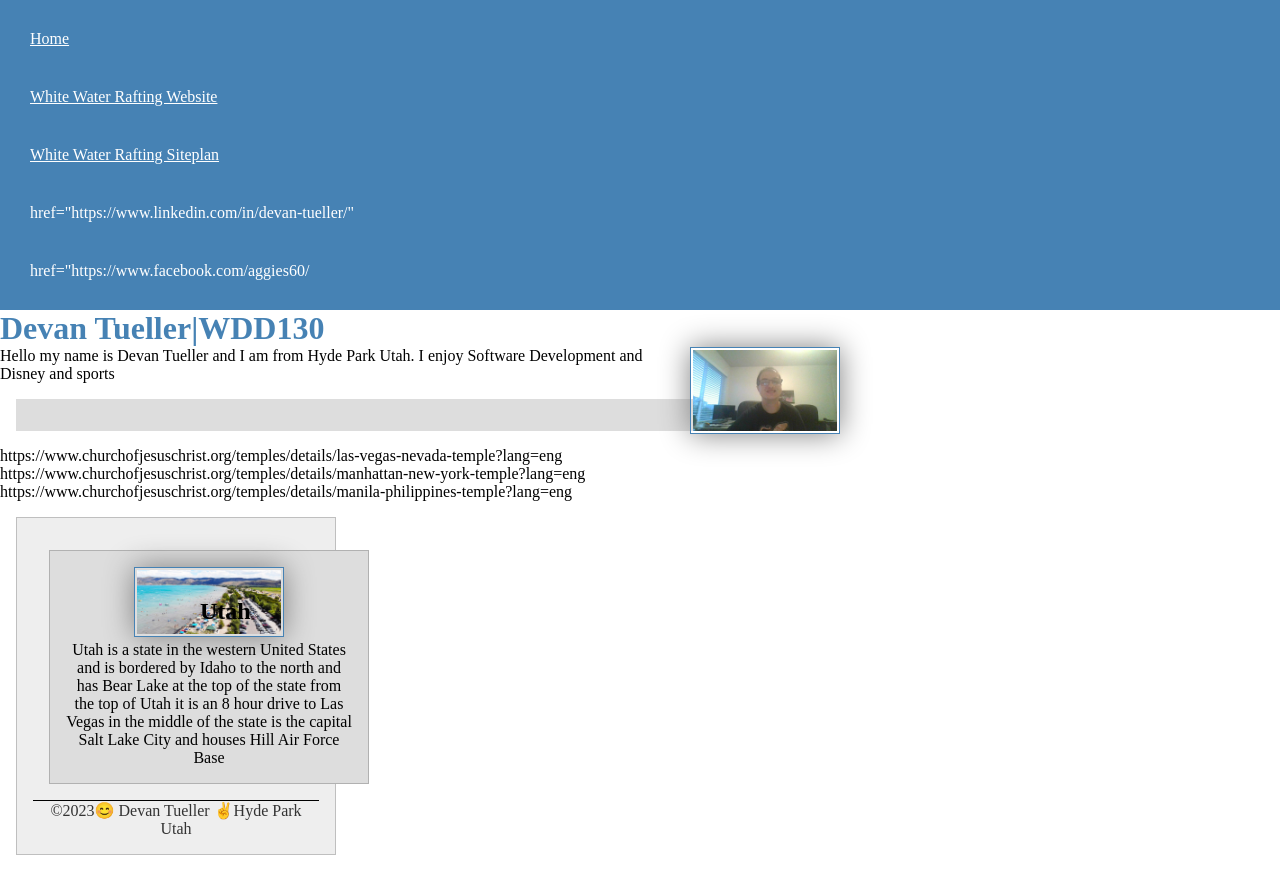
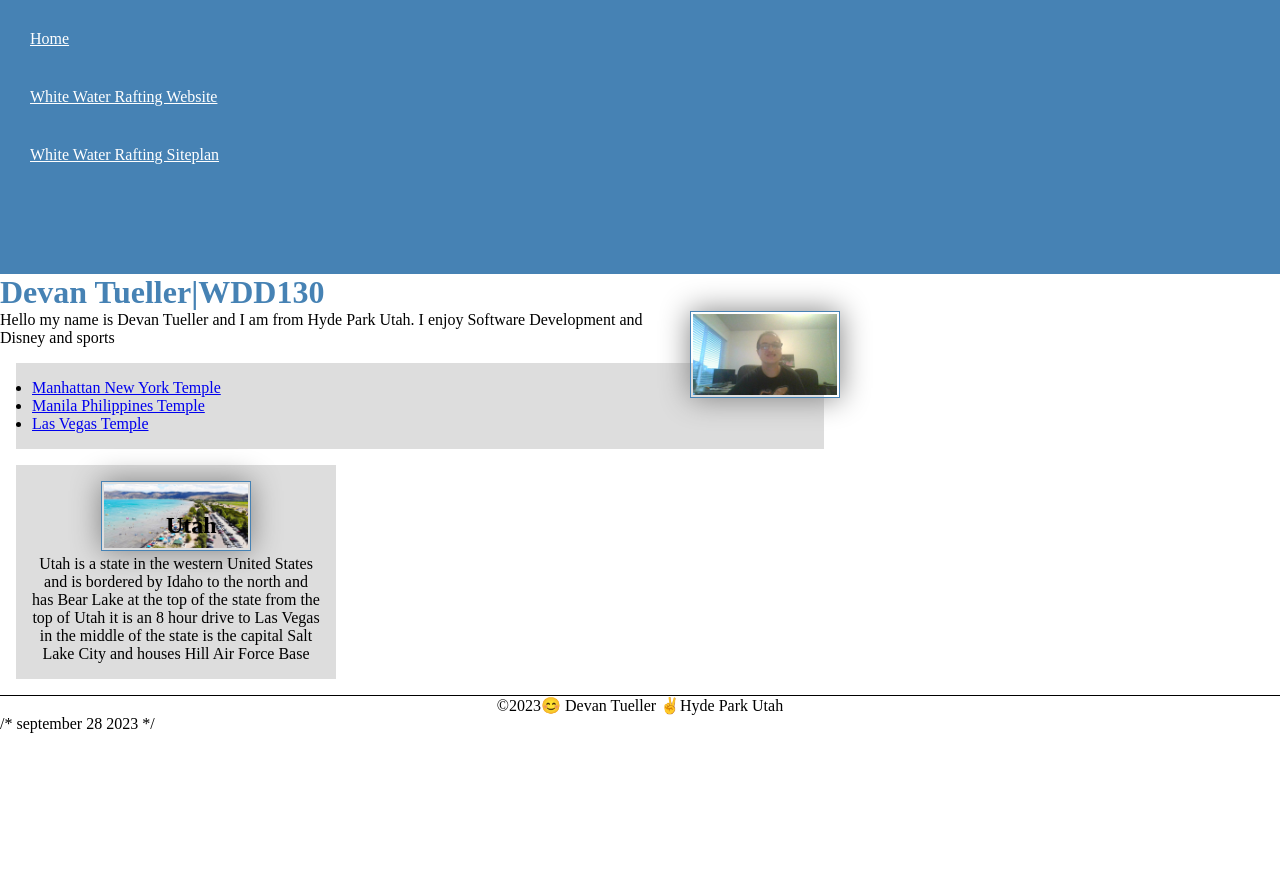
Before and after one commit to bigblue9222/wdd130, a plain HTML site: page index.html in a window 1280 px wide. After the commit the page ends 800 px from the top, so only its background shows below. Drawn offline with Linux system fonts and the light colour scheme.

Commit message:
enhanced home page

```diff
--- a/index.html
+++ b/index.html
@@ -14,23 +14,22 @@
           <a href="#">Home</a>
           <a href="wwr/">White Water Rafting Website</a>
           <a href="wwr/site-plan-rafting.html">White Water Rafting Siteplan</a>
-          <a> href="https://www.linkedin.com/in/devan-tueller/"</a>
-          <a> href="https://www.facebook.com/aggies60/</a>
+          <a href="https://www.linkedin.com/in/devan-tueller/"></a>
+          <a href="https://www.facebook.com/aggies60/"></a>
+
         </nav>
      </header>
      <main>
         <h1>Devan Tueller|WDD130</h1>
         <img src="images/profile.jpg" alt="Hello my name is Devan Tueller" width="200">
         <p>Hello my name is Devan Tueller and I am from Hyde Park Utah. I enjoy Software Development and Disney and sports <p>
-        <ul>
-        <ul class="box"></ul>
-        <li>https://www.churchofjesuschrist.org/temples/details/las-vegas-nevada-temple?lang=eng</li>
-        <li><a>https://www.churchofjesuschrist.org/temples/details/manhattan-new-york-temple?lang=eng</a></li>
-        <li><a>https://www.churchofjesuschrist.org/temples/details/manila-philippines-temple?lang=eng</a></li>
-        </ul>
-        </main>
-        <aside>
-          <aside class="box">
+        <ul class="box">
+        <li><a href="https://www.churchofjesuschrist.org/temples/details/manhattan-new-york-temple?lang=eng" target=_"blank"> Manhattan New York Temple</a></li>
+        <li><a href="https://www.churchofjesuschrist.org/temples/details/manila-philippines-temple?lang=eng" targer=_"blank"> Manila Philippines Temple </a></li>
+        <li><a href="https://www.churchofjesuschrist.org/temples/details/las-vegas-nevada-temple?lang=eng" target="_blank"> Las Vegas Temple</a></li>
+      </ul>
+      </main>
+        <aside class="box">
           <h2>Utah</h2>
           <img src="images/bear-lake.jpg" alt="bear lake" width="200">
           <p>Utah is a state in the western United States and is bordered by Idaho to the north and has Bear Lake at the top of the state from the top of Utah it is an 8 hour drive to Las Vegas in the middle of the state is the capital Salt Lake City and houses Hill Air Force Base</p>
@@ -40,4 +39,4 @@
         </footer>
   </body>
 </html>
-<!--2023>
+/* september 28 2023 */
--- a/styles/styles.css
+++ b/styles/styles.css
@@ -38,21 +38,16 @@ main {
 main img {
     width: 150px;
     height: auto;
-}
-main img {
-  /* setting the float */
-  float: right;
+    float: right;
+    margin: 0 0 1rem 1rem;
 }
 
 
+
 aside {
-    width: 20rem;
-    margin: 1rem;
-    border: 1px solid rgba(0, 0, 0, 0.2);
-    padding: 1rem;
-    background-color: #eee;
-    color: #333;
+    width: 20em;
     text-align: center;
+    position: relative;
 }
 
 aside h2 {
@@ -84,17 +79,8 @@ background-color: #ddd;
 color: #000;
 }
 
-aside {
-  width: 20em;
-  text-align: center;
-
-
 aside h2 {
   position: absolute;
   top: 47px;
   left: 150px;
 }
-aside {
- position: relative;
-}
-}
```
